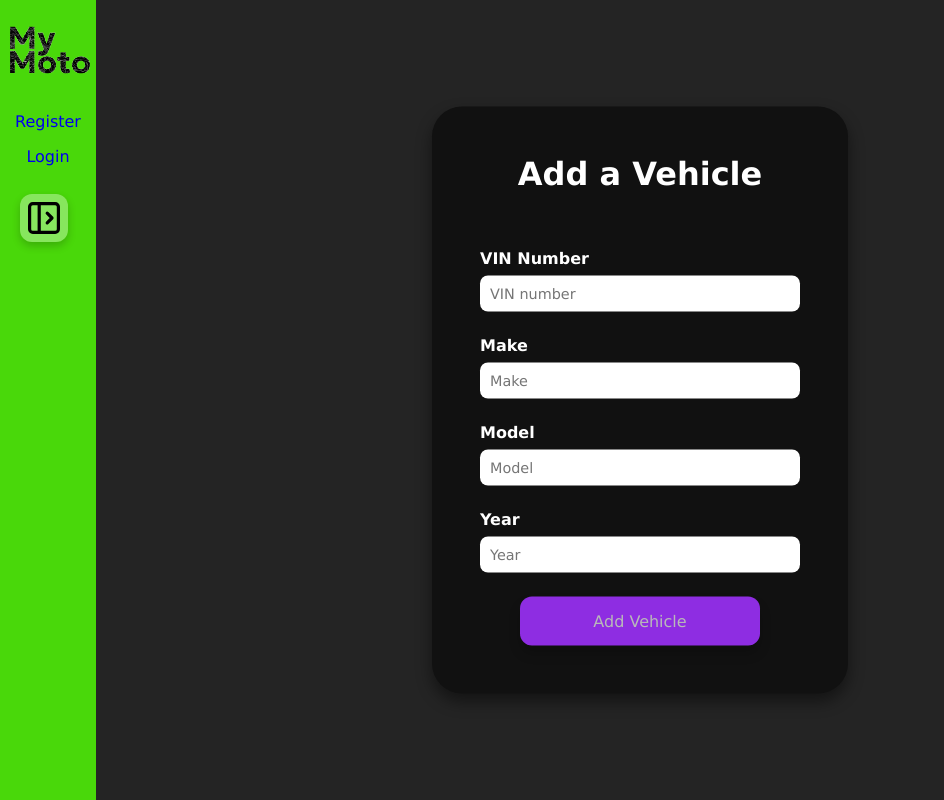
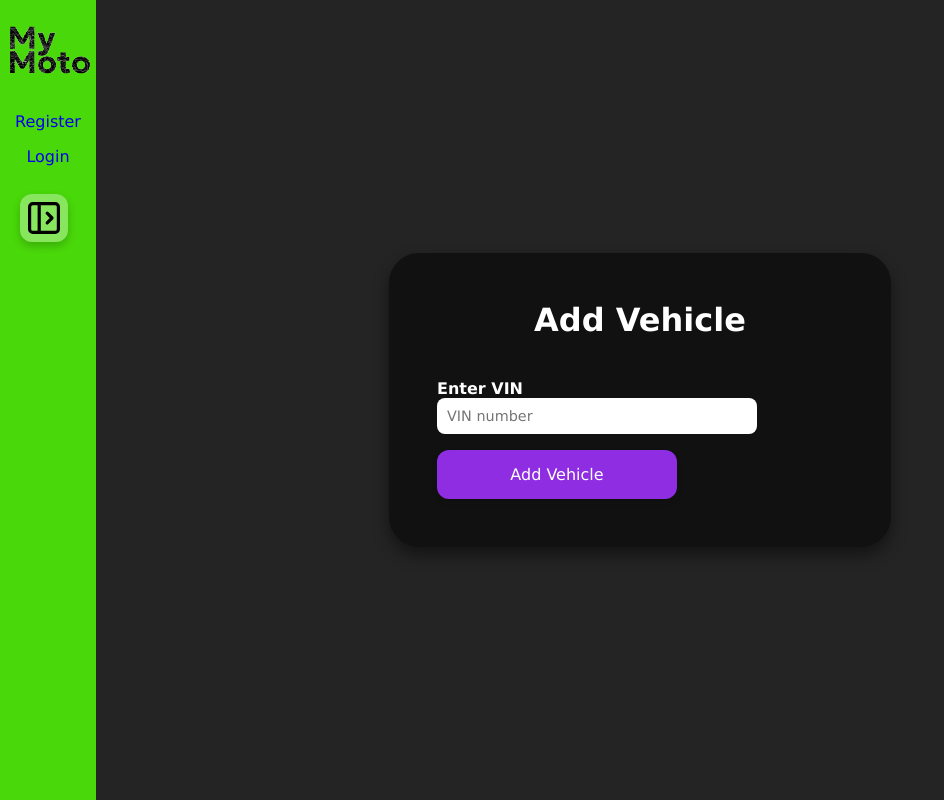
Before and after one commit to amitchell303/capstoneFrontend, a React (Vite) app: page /addVehicle in a window 1280 px wide. Shown: the whole page, without its empty margins (0-944 px from the left). Built offline with nearby package versions, Linux system fonts and the light colour scheme; no server answers.

Commit message:
addVehicleForm functional

```diff
--- a/src/App.css
+++ b/src/App.css
@@ -527,7 +527,6 @@ form {
   border-radius: 8px;
   font-size: 0.9rem;
 }
-
 .addVeh-form input:focus {
   outline: none;
   border: 2px solid #8e2de2;
--- a/src/app/carSlice.js
+++ b/src/app/carSlice.js
@@ -21,7 +21,7 @@ const CarApi = api.injectEndpoints({
         carImg,
         userId,
       }) => ({
-        url: `/api/car/:vin`,
+        url: `/api/car/${vin}`,
         method: "POST",
         body: {
           vin,
--- a/src/components/dashboard/EmptyGarage.jsx
+++ b/src/components/dashboard/EmptyGarage.jsx
@@ -2,12 +2,12 @@
 // will import a container displaying an image, a prompt to add a vehcile,
 // and the link to do so below.
 
-import { useState } from "react";
+// import { useState } from "react";
 import { NavLink } from "react-router-dom";
 import "../../App.css";
 
 export default function emptyGarage() {
-  //   const [isEmpty, setIsEmpty] = useState("");
+  // const [isEmpty, setIsEmpty] = useState("");
 
   return (
     <div className="emptyGarage-container">
--- a/src/components/forms/AddVehicle.jsx
+++ b/src/components/forms/AddVehicle.jsx
@@ -1,8 +1,8 @@
-import { use, useState } from "react";
+import { useState } from "react";
 import { useAddVehicleMutation } from "../../app/carSlice";
 import "../../App.css";
 
-export default function AddVehicle() {
+const AddVehicleForm = () => {
   const [vin, setVin] = useState("");
   const [vehicleType, setVehicleType] = useState("");
   const [modelYear, setModelYear] = useState("");
@@ -11,18 +11,10 @@ export default function AddVehicle() {
   const [bodyClass, setBodyClass] = useState("");
   const [carImg, setCarImg] = useState("");
   const [userId, setUserId] = useState("");
-  const [addVehicle] = useAddVehicleMutation();
+  const [addVehicle, { isLoading, error }] = useAddVehicleMutation();
 
-  async function submit(event) {
-    event.preventDefault();
-    console.log("Vin: ", vin);
-    console.log(", vehicleType: ", vehicleType);
-    console.log(", modelYear: ", modelYear);
-    console.log(", make: ", make);
-    console.log(", model: ", model);
-    console.log(", bodyClass: ", bodyClass);
-    console.log(", carImg: ", carImg);
-    console.log(", userId: ", userId);
+  const handleSubmit = async (e) => {
+    e.preventDefault();
 
     try {
       const response = await addVehicle({
@@ -35,8 +27,8 @@ export default function AddVehicle() {
         carImg,
         userId,
       }).unwrap();
-      try {
-        localStorage.setItem("token", response.token);
+
+      console.log("Car added:", response);
       setVin("");
       setVehicleType("");
       setModelYear("");
@@ -44,51 +36,37 @@ export default function AddVehicle() {
       setModel("");
       setBodyClass("");
       setCarImg("");
-        setUserId("");
-      } catch (error) {
-        console.error(error.message);
+    } catch (err) {
+      console.error("Error adding vehicle:", err);
     }
-    } catch (error) {
-      console.error(error);
-    }
-  }
+  };
 
   return (
     <div className="content-container">
-      <h1>Add a Vehicle</h1>
-      <form className="addVeh-form" onSubmit={submit}>
-        <label>VIN Number</label>
+      <h1>Add Vehicle</h1>
+      <div className="addVeh-form">
+        <form onSubmit={handleSubmit}>
+          <div>
+            <label htmlFor="vin">Enter VIN</label>
             <input
               type="text"
+              id="vin"
               placeholder="VIN number"
               value={vin}
               onChange={(e) => setVin(e.target.value)}
+              required
             />
-        <label>Make</label>
-        <input
-          type="text"
-          placeholder="Make"
-          value={make}
-          onChange={(e) => setMake(e.target.value)}
-        />
-        <label>Model</label>
-        <input
-          type="text"
-          placeholder="Model"
-          value={model}
-          onChange={(e) => setModel(e.target.value)}
-        />
-        <label>Year</label>
-        <input
-          type="text"
-          placeholder="Year"
-          value={modelYear}
-          onChange={(e) => setModelYear(e.target.value)}
-        />
-        <button className="addVeh-btn" type="submit" disabled={!vin}>
-          Add Vehicle
+          </div>
+
+          <button className="addVeh-btn" type="submit" disabled={isLoading}>
+            {isLoading ? "Adding..." : "Add Vehicle"}
           </button>
+
+          {error && <p>Error: {error.message}</p>}
         </form>
       </div>
+    </div>
   );
-}
+};
+
+export default AddVehicleForm;
```
Lines whose indentation alone changed are shown as unchanged.
